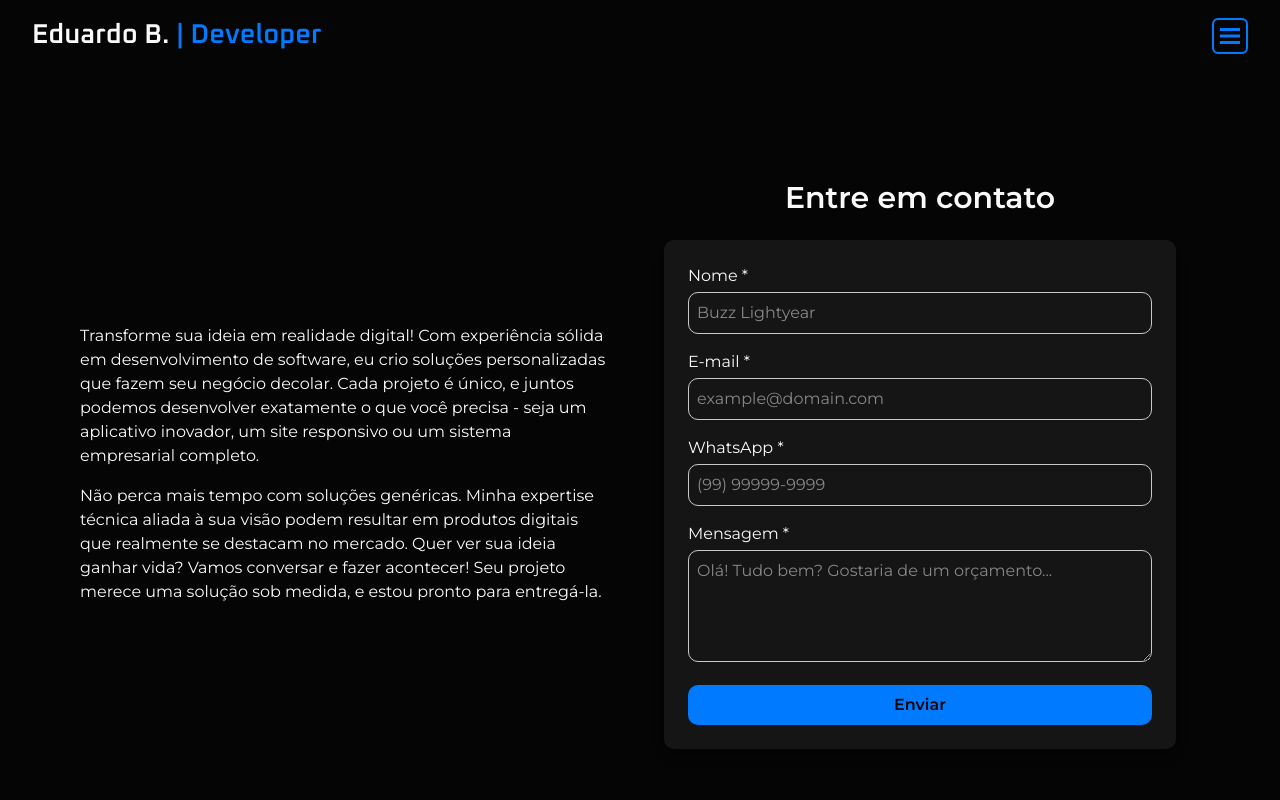
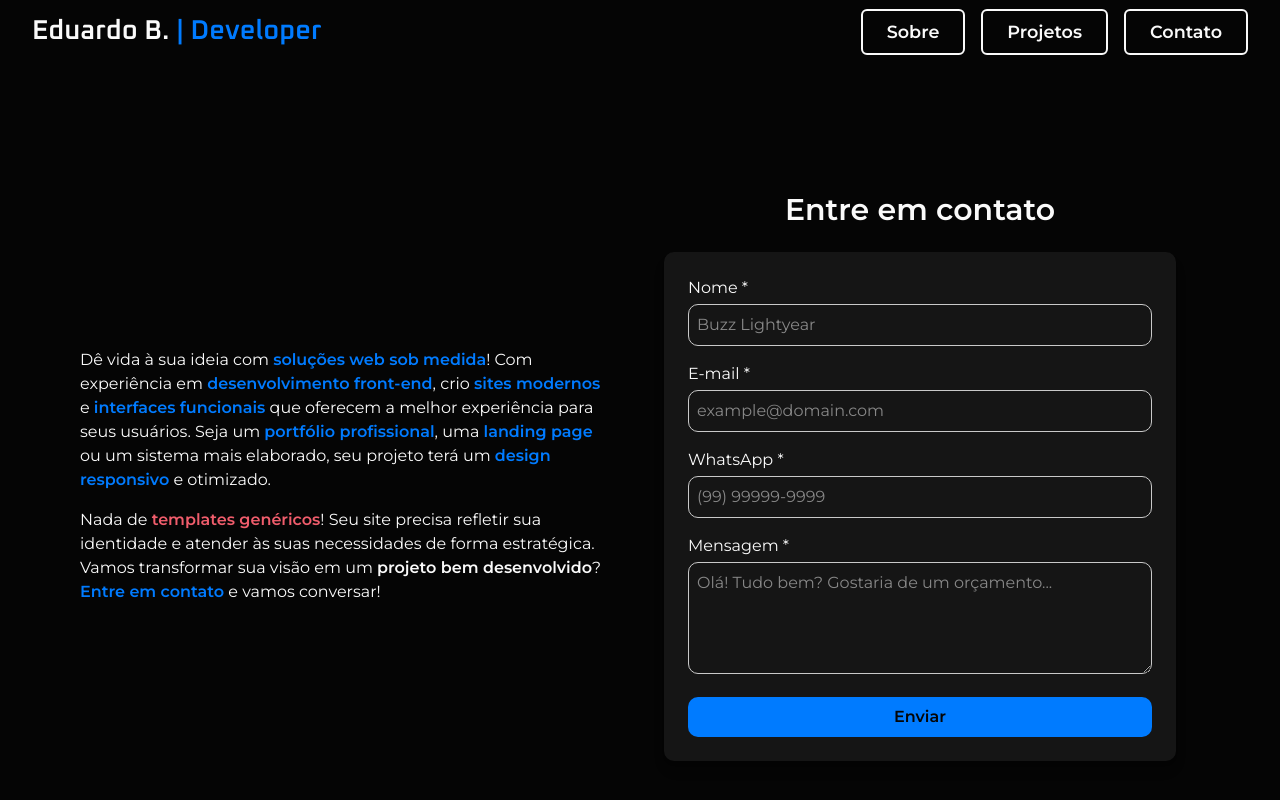
Before and after one commit to Duduubas/eduardo-portifolio, a Next.js app: page /contact in a window 1280 px wide. Shown: the top 800 px of the page. Built offline with nearby package versions, Linux system fonts and the light colour scheme.

Commit message:
Correções & Modificações: organização do header + Modificações nos textos da página contact

```diff
--- a/src/app/(pages)/contact/page.tsx
+++ b/src/app/(pages)/contact/page.tsx
@@ -29,13 +29,15 @@ export default function Contact() {
   return (
     <div className="flex flex-col min-h-screen bg-black text-white">
       <main className="flex flex-col md:flex-row max-w-6xl mx-auto p-4">
+
         <section className="w-full md:w-1/2 md:pr-8 py-8">
           <p className="mb-4">
-            Transforme sua ideia em realidade digital! Com experiência sólida em desenvolvimento de software, eu crio soluções personalizadas que fazem seu negócio decolar. Cada projeto é único, e juntos podemos desenvolver exatamente o que você precisa - seja um aplicativo inovador, um site responsivo ou um sistema empresarial completo.
+            Dê vida à sua ideia com <strong className="text-blue">soluções web sob medida</strong>! Com experiência em <strong className="text-blue">desenvolvimento front-end</strong>, crio <strong className="text-blue">sites modernos</strong> e <strong className="text-blue">interfaces funcionais</strong> que oferecem a melhor experiência para seus usuários. Seja um <strong className="text-blue">portfólio profissional</strong>, uma <strong className="text-blue">landing page</strong> ou um sistema mais elaborado, seu projeto terá um <strong className="text-blue">design responsivo</strong> e otimizado.
           </p>
           <p>
-            Não perca mais tempo com soluções genéricas. Minha expertise técnica aliada à sua visão podem resultar em produtos digitais que realmente se destacam no mercado. Quer ver sua ideia ganhar vida? Vamos conversar e fazer acontecer! Seu projeto merece uma solução sob medida, e estou pronto para entregá-la.
+            Nada de <strong className="text-danger">templates genéricos</strong>! Seu site precisa refletir sua identidade e atender às suas necessidades de forma estratégica. Vamos transformar sua visão em um <strong className="text-green">projeto bem desenvolvido</strong>? <strong className="text-blue">Entre em contato</strong> e vamos conversar!
           </p>
+
         </section>
 
         <div className="w-full md:w-1/2 flex flex-col items-center justify-center py-8">
--- a/src/app/components/header.tsx
+++ b/src/app/components/header.tsx
@@ -1,81 +1,134 @@
 "use client"
 
-import { useState } from "react";
+import { useState, useEffect } from "react";
 import Link from "next/link";
+import { usePathname } from 'next/navigation';
 import styles from "@/styles/css.module.css";
 
 export default function Header() {
     const [menuOpen, setMenuOpen] = useState(false);
+    const pathname = usePathname();
+
+    // Fecha o menu ao mudar de rota
+    useEffect(() => {
+        setMenuOpen(false);
+    }, [pathname]);
+
+    // Previne scroll quando menu mobile está aberto
+    useEffect(() => {
+        if (menuOpen) {
+            document.body.style.overflow = 'hidden';
+        } else {
+            document.body.style.overflow = 'unset';
+        }
+    }, [menuOpen]);
 
     const toggleMenu = () => {
         setMenuOpen(!menuOpen);
     };
 
+    const navItems = [
+        { href: '/about', label: 'Sobre' },
+        { href: '/projects', label: 'Projetos' },
+        { href: '/contact', label: 'Contato' },
+    ];
+
     return (
-        <>
-            <div className="header-container">
-                <header className="header">
-                    <div className="fixed top-0 left-0 w-full bg-black z-[100]">
-                        <div className="fixed top-0 left-0 w-full bg-black z-[100]">
-                            <nav className="flex justify-between items-center p-4 md:p-[1rem_2rem] max-w-7xl mx-auto">
-                                <div className="navbar__content-nome">
-                                    <Link href="/" className="text-[1.3rem] md:text-[1.7rem] font-black text-white font-heading">
+        <header className="fixed top-0 left-0 w-full bg-black z-50">
+            <nav className="max-w-7xl mx-auto px-4 md:px-8">
+                <div className="flex items-center justify-between h-16">
+                    {/* Logo */}
+                    <Link
+                        href="/"
+                        className="text-[1.3rem] md:text-[1.7rem] font-black text-white font-heading"
+                    >
                         Eduardo B. <span className="text-blue">| Developer</span>
                     </Link>
+
+                    {/* Desktop Navigation */}
+                    <div className="hidden md:flex items-center space-x-4">
+                        {navItems.map((item) => (
+                            <Link
+                                key={item.href}
+                                href={item.href}
+                                className={`
+                                    font-sans font-bold
+                                    border-2 border-blue-400 rounded-md
+                                    text-white px-6 py-2 text-[1.1rem]
+                                    transition-all duration-300
+                                    hover:bg-blue-400 hover:text-black
+                                    ${styles.navbarContentButtons}
+                                    ${pathname === item.href ? 'bg-blue-400 text-black' : ''}
+                                `}
+                            >
+                                {item.label}
+                            </Link>
+                        ))}
                     </div>
 
-                                {/* Hamburger Menu - Visível apenas em telas menores e com borda */}
-                                <div className="flex flex-col justify-between w-[30px] h-[21px] cursor-pointer border-2 border-blue rounded-md p-4 relative"onClick={toggleMenu}>
-                                    {/* Spans animados do hamburger menu */}
-                                    <span className="w-full h-[3px] bg-blue absolute left-0 right-0 mx-auto transition-all duration-300" style={{width: '20px', top: '8px', transform: menuOpen ? 'rotate(45deg) translate(2px, 2px)' : 'none'}}/>
-                                    <span className="w-full h-[3px] bg-blue absolute left-0 right-0 mx-auto top-1/2 -translate-y-1/2 transition-all duration-300" style={{width: '20px', opacity: menuOpen ? 0 : 1}}/>
-                                    <span className="w-full h-[3px] bg-blue absolute left-0 right-0 mx-auto transition-all duration-300" style={{width: '20px', bottom: '8px', transform: menuOpen ? 'rotate(-45deg) translate(2px, -2px)' : 'none'}}/>
+                    {/* Mobile Menu Button */}
+                    <button
+                        className="md:hidden w-[30px] h-[30px] relative border-2 border-blue rounded-md p-4"
+                        onClick={toggleMenu}
+                        aria-label="Toggle menu"
+                    >
+                        <span
+                            className={`
+                                absolute left-1/2 top-1/2 w-5 h-[3px] bg-blue
+                                transition-all duration-300 -translate-x-1/2
+                                ${menuOpen ? 'rotate-45 translate-y-0' : '-translate-y-2'}
+                            `}
+                        />
+                        <span
+                            className={`
+                                absolute left-1/2 top-1/2 w-5 h-[3px] bg-blue
+                                transition-all duration-300 -translate-x-1/2 -translate-y-1/2
+                                ${menuOpen ? 'opacity-0' : 'opacity-100'}
+                            `}
+                        />
+                        <span
+                            className={`
+                                absolute left-1/2 top-1/2 w-5 h-[3px] bg-blue
+                                transition-all duration-300 -translate-x-1/2
+                                ${menuOpen ? '-rotate-45 translate-y-0' : 'translate-y-1'}
+                            `}
+                        />
+                    </button>
                 </div>
 
-                                {/* Menu Navigation - Adaptado para responsividade */}
+                {/* Mobile Navigation */}
                 <div
                     className={`
-                                        absolute top-full left-0 w-full
-                                        bg-black
-                                        flex-col
-                                        p-4
-                                        gap-5
-                                        transition-all duration-300
-                                        ${menuOpen ? 'flex' : 'hidden'}
+                        md:hidden fixed left-0 w-full bg-black
+                        transition-all duration-300 ease-in-out
+                        ${menuOpen ? 'top-16 opacity-100' : '-top-full opacity-0'}
+                    `}
+                    style={{
+                        height: menuOpen ? 'calc(100vh - 4rem)' : '0',
+                        visibility: menuOpen ? 'visible' : 'hidden'
+                    }}
+                >
+                    <div className="flex flex-col space-y-4 p-4">
+                        {navItems.map((item) => (
+                            <Link
+                                key={item.href}
+                                href={item.href}
+                                className={`
+                                    font-sans font-bold
+                                    border-2 border-blue-400 rounded-md
+                                    text-white p-[0.5rem_1.5rem] text-[1.1rem]
+                                    text-center transition-all duration-300
+                                    hover:bg-blue-400 hover:text-black
+                                    ${styles.navbarContentButtons}
+                                    ${pathname === item.href ? 'bg-blue-400 text-black' : ''}
                                 `}
                             >
-                                    <div className="navbar__content-buttons w-full">
-                                        <Link href="/about" className={`block font-sans font-bold bg-transparent
-                                                    border-2 border-blue-400 rounded-md
-                                                    text-white p-[0.5rem_1.5rem] text-[1.1rem]
-                                                    cursor-pointer w-full md:w-auto ${styles.navbarContentButtons}`}>
-                                                <span>Sobre</span>
+                                {item.label}
                             </Link>
-                                    </div>
-
-                                    <div className="navbar__content-buttons w-full md:w-auto">
-                                        <Link href="/projects" className={`block font-sans font-bold bg-transparent
-                                                    border-2 border-blue-400 rounded-md
-                                                    text-white p-[0.5rem_1.5rem] text-[1.1rem]
-                                                    cursor-pointer w-full md:w-auto ${styles.navbarContentButtons}`}>
-                                                <span>Projetos</span>
-                                        </Link>
-                                    </div>
-
-                                    <div className="navbar__content-buttons w-full md:w-auto">
-                                        <Link href="/contact" className={`block font-sans font-bold bg-transparent
-                                                    border-2 border-blue-400 rounded-md
-                                                    text-white p-[0.5rem_1.5rem] text-[1.1rem]
-                                                    cursor-pointer w-full md:w-auto ${styles.navbarContentButtons}`}>
-                                                <span>Contato</span>
-                                        </Link>
+                        ))}
                     </div>
                 </div>
             </nav>
-                        </div>
-                    </div>
         </header>
-            </div>
-        </>
     );
 }
--- a/src/app/globals.css
+++ b/src/app/globals.css
@@ -21,11 +21,13 @@ html, body {
   height: 100%;
   margin: 0;
   padding: 0;
+  font-size: 16px !important;
 }
 
 body {
   display: flex;
   flex-direction: column;
+  padding-top: 1.5rem; /* Componente para modificar a altura do header */
 }
 
 main {
@@ -34,7 +36,7 @@ main {
   align-items: center;
   justify-content: center;
   width: 100%;
-  padding-top: 3rem; /* Mantém o espaçamento da navbar */
+  padding-top: 2.5rem; /* Componente para manter o espaçamento da navbar */
 }
 
 /* Classe para remover scroll APENAS em páginas específicas */
@@ -53,7 +55,6 @@ main {
   display: block; /* Remove o flex que centralizava */
   padding-top: 0; /* Remove o espaçamento extra da navbar */
 }
-
 
 .custom-loader {
   width: 50px;
```
Lines whose indentation alone changed are shown as unchanged.
